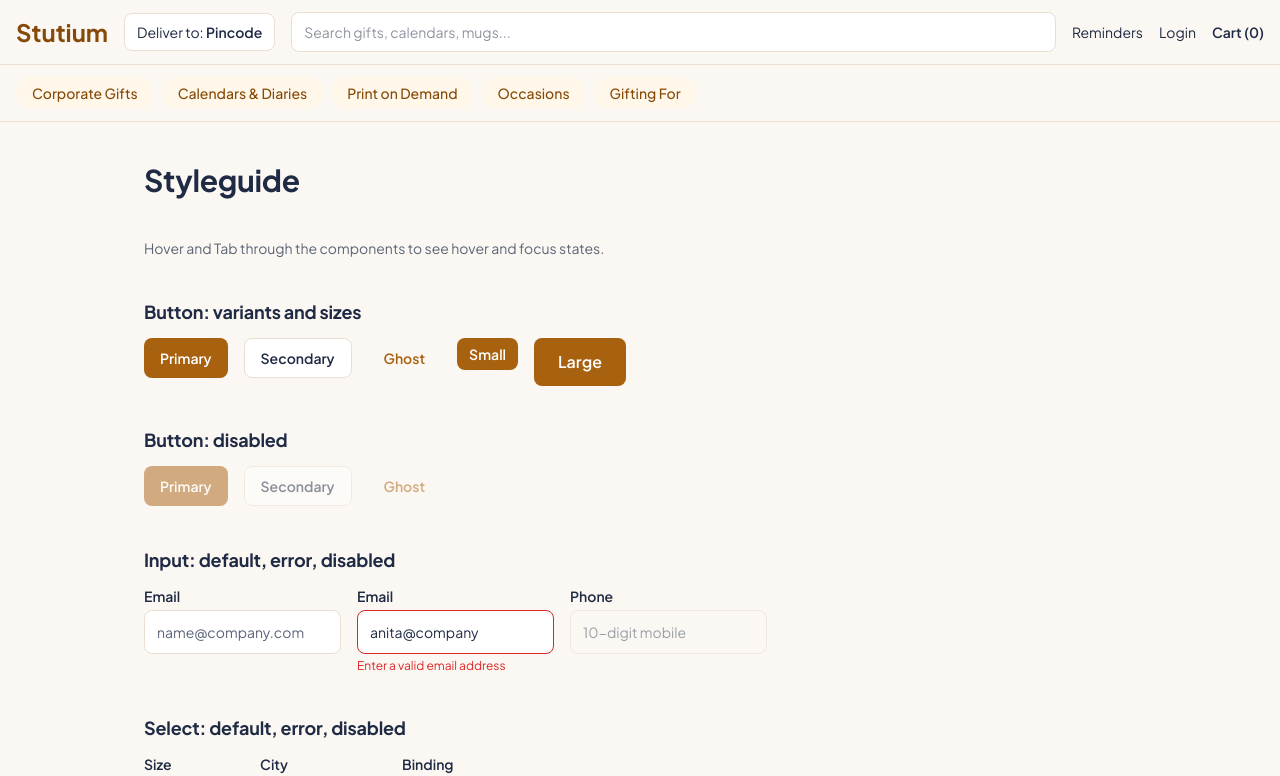
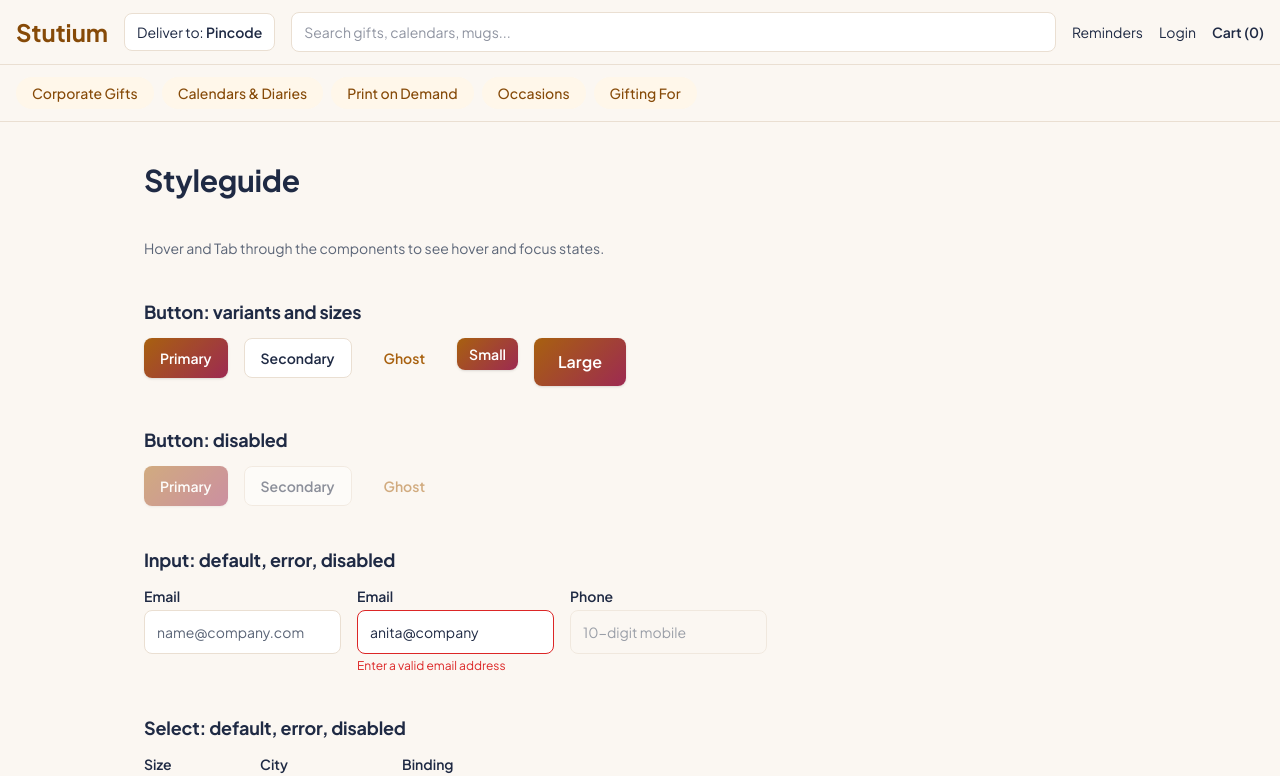
Before and after one commit to komalbaviskar529-creator/stutium-frontend, a Next.js app: page /styleguide in a window 1280 px wide. Shown: the top 776 px of the page. Built offline with nearby package versions, Linux system fonts and the light colour scheme; a web font is replaced by a local one.

Commit message:
style: gradient primary button and badge alignment

```diff
--- a/components/ui/Button.tsx
+++ b/components/ui/Button.tsx
@@ -7,7 +7,7 @@ type Props = ButtonHTMLAttributes<HTMLButtonElement> & {
 };
 
 const variants = {
-  primary: "bg-brand-600 text-white hover:bg-brand-700",
+     primary: "btn-gradient shadow-sm",
   secondary: "border border-line bg-white text-ink hover:bg-surface",
   ghost: "text-brand-600 hover:bg-brand-50",
 };
```
